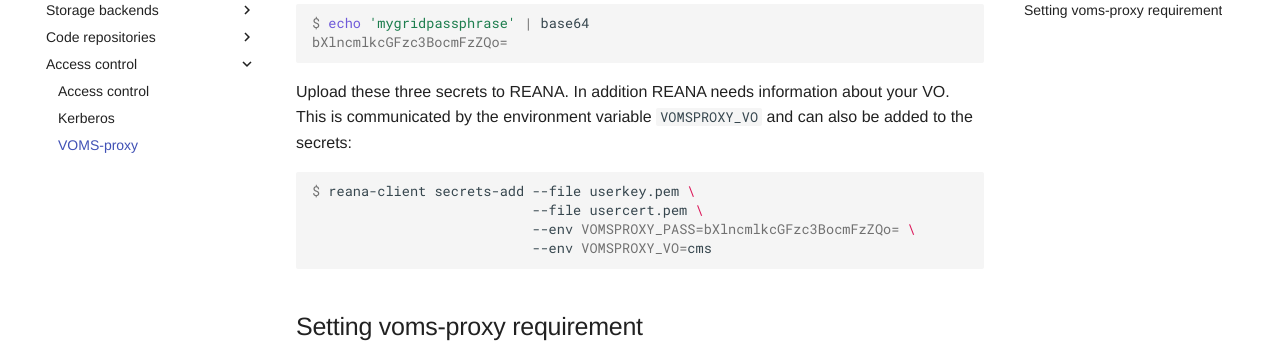
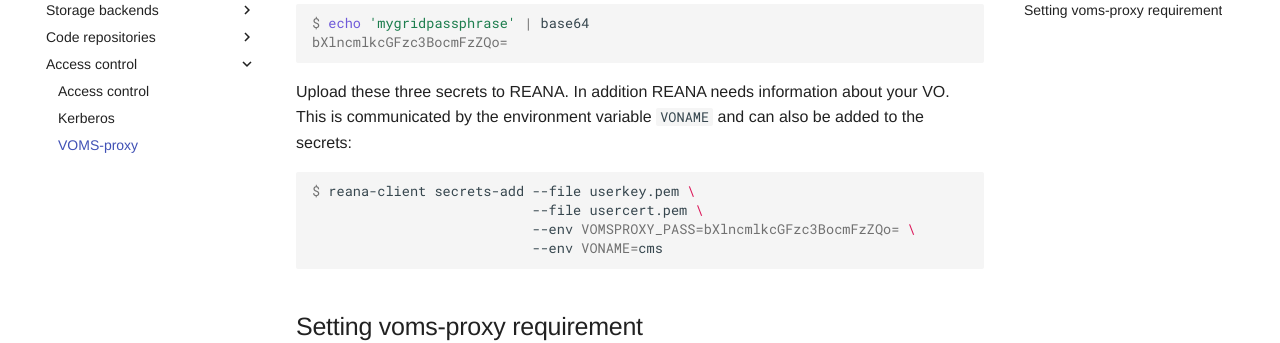
Before and after one commit to reanahub/docs.reana.io, an MkDocs documentation site: the page built from docs/advanced-usage/access-control/voms-proxy/index.md, in a window 1280 px wide and 900 px high, scrolled down 967 px. Shown: the part 152-495 px from the top of the window. Built offline with MkDocs 1.6.1 and Material for MkDocs 9.7.7, drawn with Linux system fonts in a browser that asks for light colours; comment, search, counter and statistics services are not loaded.

Commit message:
voms-proxy: change env var to VONAME

````diff
--- a/docs/advanced-usage/access-control/voms-proxy/index.md
+++ b/docs/advanced-usage/access-control/voms-proxy/index.md
@@ -39,13 +39,13 @@ $ echo 'mygridpassphrase' | base64
 bXlncmlkcGFzc3BocmFzZQo=
 ```
 
-Upload these three secrets to REANA. In addition REANA needs information about your VO. This is communicated by the environment variable `VOMSPROXY_VO` and can also be added to the secrets:
+Upload these three secrets to REANA. In addition REANA needs information about your VO. This is communicated by the environment variable `VONAME` and can also be added to the secrets:
 
 ```console
 $ reana-client secrets-add --file userkey.pem \
                            --file usercert.pem \
                            --env VOMSPROXY_PASS=bXlncmlkcGFzc3BocmFzZQo= \
-                           --env VOMSPROXY_VO=cms
+                           --env VONAME=cms
 ```
 
 ## Setting voms-proxy requirement
````
